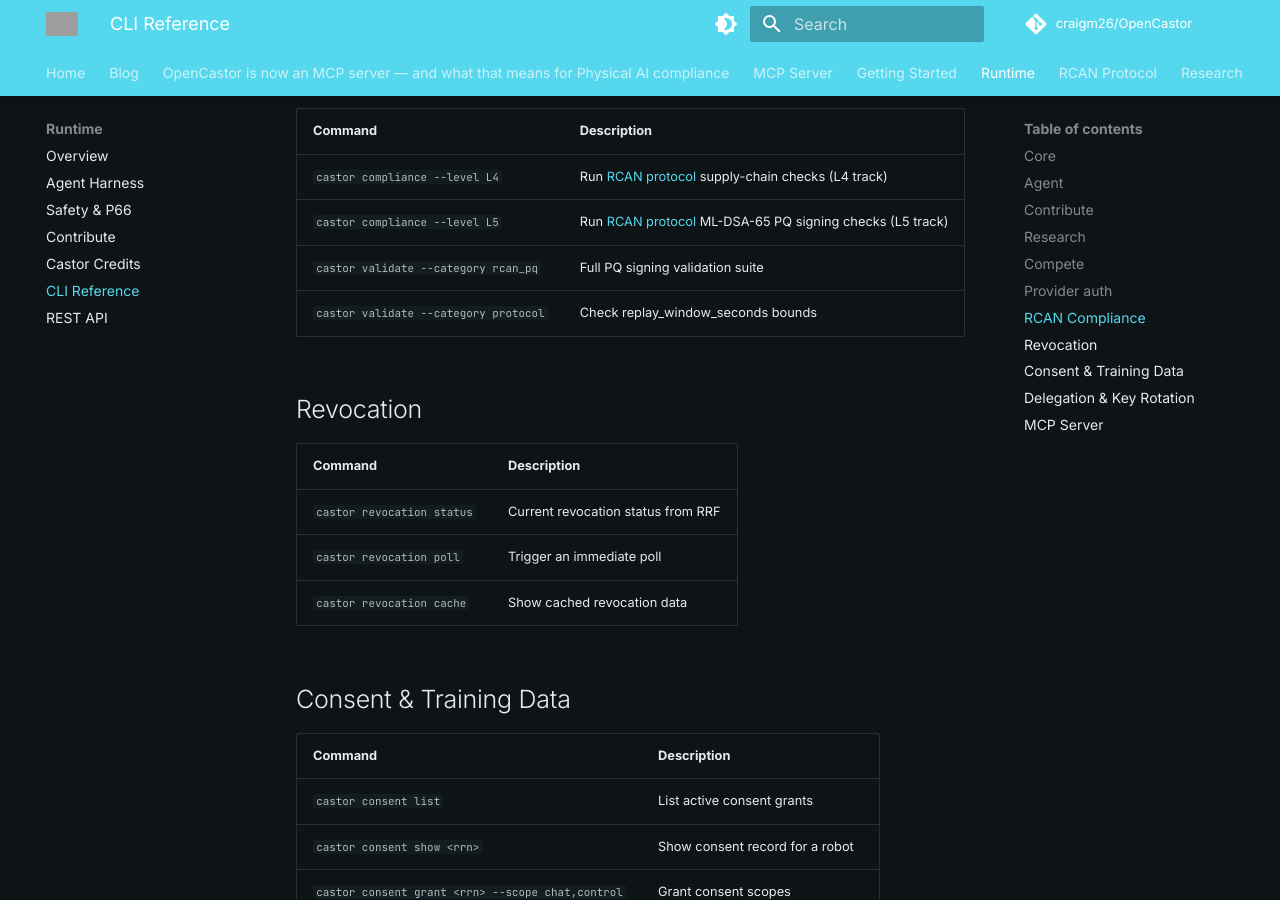
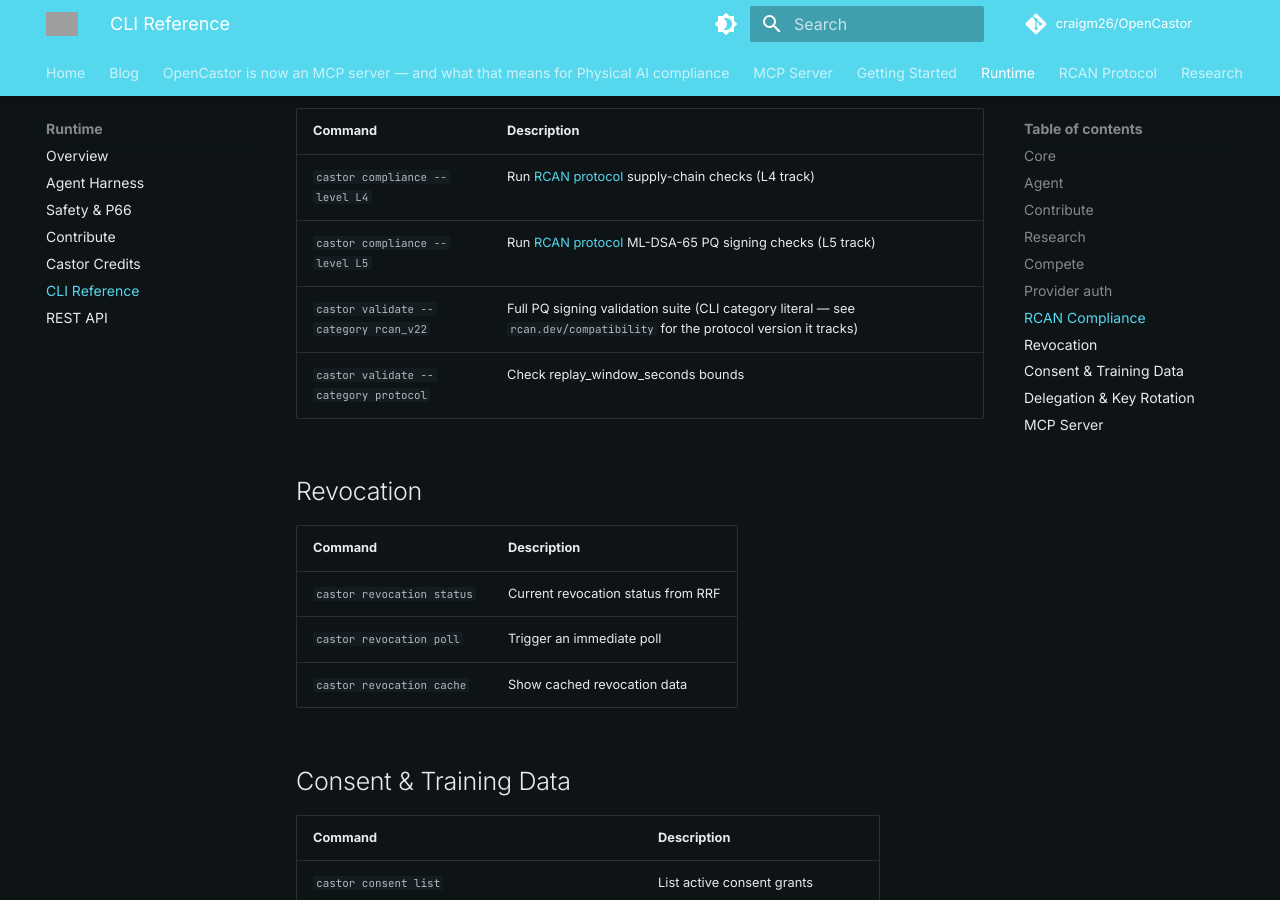
Before and after one commit to craigm26/opencastor-docs, an MkDocs documentation site: the page built from docs/runtime/cli.md, in a window 1280 px wide and 900 px high, scrolled down 2241 px. Built offline with MkDocs 1.6.1 and Material for MkDocs 9.7.7, drawn with Linux system fonts in a browser that asks for light colours; comment, search, counter and statistics services are not loaded; the version menu is left out; grey boxes are pictures that could not be loaded.

Commit message:
docs: address code-quality review (PR #1)
- docs/runtime/cli.md: revert `--category rcan_pq` rename back to
  `rcan_v22`. Verified in OpenCastor castor/cli.py — the actual CLI
  category literal is `rcan_v22`, not `rcan_pq`. Renaming docs-only
  documents a non-functional command. Description column reworded
  to clarify the literal is a CLI surface (not a spec assertion);
  the protocol version it tracks comes from the matrix.
- docs/rcan/message-types.md: link target for "RCAN protocol defines
  40 message types" → /spec/ (the protocol document). Anchor verb
  "defines" expects the spec document, not the matrix. Added a
  trailing sentence pointing to /compatibility for the version in
  effect.

Both fixes per code-quality reviewer findings.

```diff
--- a/docs/runtime/cli.md
+++ b/docs/runtime/cli.md
@@ -61,7 +61,7 @@ All commands follow `castor <subcommand> [options]`.
 |---|---|
 | `castor compliance --level L4` | Run [RCAN protocol](https://rcan.dev/compatibility) supply-chain checks (L4 track) |
 | `castor compliance --level L5` | Run [RCAN protocol](https://rcan.dev/compatibility) ML-DSA-65 PQ signing checks (L5 track) |
-| `castor validate --category rcan_pq` | Full PQ signing validation suite |
+| `castor validate --category rcan_v22` | Full PQ signing validation suite (CLI category literal — see `rcan.dev/compatibility` for the protocol version it tracks) |
 | `castor validate --category protocol` | Check replay_window_seconds bounds |
 
 ## Revocation
```
Also changed, not shown: docs/rcan/message-types.md (+1 -1 lines).
